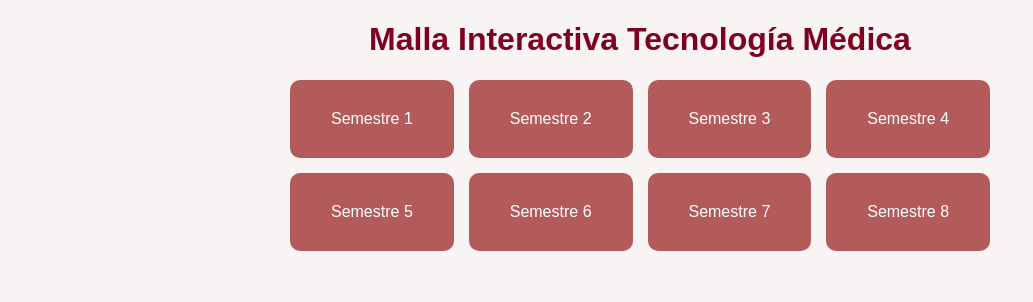
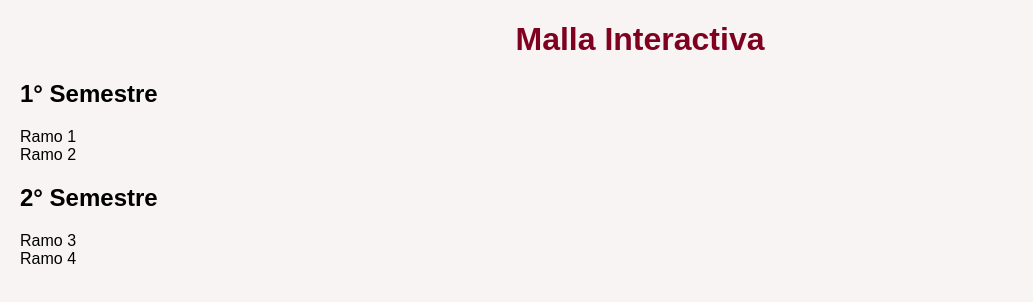
Before and after one commit to Montse2004/Malla-tm, a plain HTML site: page index.html in a window 1280 px wide. Shown: the whole page, without its empty margins (0-1033 px from the left). Drawn offline with Linux system fonts and the light colour scheme.

Commit message:
Update index.html

```diff
--- a/index.html
+++ b/index.html
@@ -2,29 +2,25 @@
 <html lang="es">
 <head>
   <meta charset="UTF-8" />
-  <meta name="viewport" content="width=device-width, initial-scale=1" />
-  <title>Malla Interactiva Tecnología Médica</title>
+  <meta name="viewport" content="width=device-width, initial-scale=1.0" />
+  <title>Malla Interactiva</title>
   <link rel="stylesheet" href="style.css" />
 </head>
 <body>
-  <h1>Malla Interactiva Tecnología Médica</h1>
-
-  <div class="malla">
-    <div class="cell" data-info="Información semestre 1">Semestre 1</div>
-    <div class="cell" data-info="Información semestre 2">Semestre 2</div>
-    <div class="cell" data-info="Información semestre 3">Semestre 3</div>
-    <div class="cell" data-info="Información semestre 4">Semestre 4</div>
-    <div class="cell" data-info="Información semestre 5">Semestre 5</div>
-    <div class="cell" data-info="Información semestre 6">Semestre 6</div>
-    <div class="cell" data-info="Información semestre 7">Semestre 7</div>
-    <div class="cell" data-info="Información semestre 8">Semestre 8</div>
+  <h1>Malla Interactiva</h1>
+  <div class="semestres">
+    <div class="semestre">
+      <h2>1° Semestre</h2>
+      <div class="ramo" data-id="ramo1">Ramo 1</div>
+      <div class="ramo" data-id="ramo2">Ramo 2</div>
+    </div>
+    <div class="semestre">
+      <h2>2° Semestre</h2>
+      <div class="ramo" data-id="ramo3" data-prerreq='["ramo1"]'>Ramo 3</div>
+      <div class="ramo" data-id="ramo4" data-prerreq='["ramo2"]'>Ramo 4</div>
+    </div>
+    <!-- Sigue agregando más semestres aquí -->
   </div>
-
-  <div id="info-box" style="display:none;">
-    <button id="close-info">Cerrar</button>
-    <div id="info-content"></div>
-  </div>
-
   <script src="script.js"></script>
 </body>
 </html>
```
